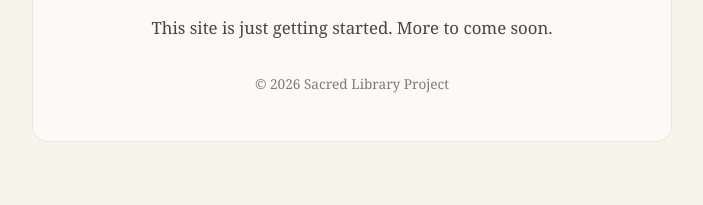
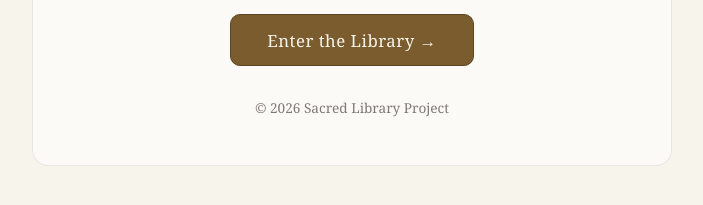
Before and after one commit to sacredlibraryproject/sacredlibraryproject.github.io, a plain HTML site: page index.html in a window 1280 px wide. Shown: the part 455-660 px from the top of the page, without its empty margins (288-991 px from the left). Drawn offline with Linux system fonts and the light colour scheme.

Commit message:
Add "Enter the Library" button linking to the app

```diff
--- a/index.html
+++ b/index.html
@@ -32,6 +32,26 @@
     h1 { font-size: clamp(2rem, 6vw, 3rem); margin: 0 0 0.5rem; letter-spacing: 0.02em; }
     .rule { width: 64px; height: 2px; background: currentColor; opacity: 0.4; margin: 1.25rem auto; }
     p { line-height: 1.7; font-size: 1.05rem; opacity: 0.85; }
+    .enter {
+      display: inline-block;
+      margin-top: 1.5rem;
+      padding: 0.85rem 2.25rem;
+      font-size: 1.05rem;
+      font-family: inherit;
+      letter-spacing: 0.03em;
+      text-decoration: none;
+      color: #f7f4ec;
+      background: #7a5c2e;
+      border: 1px solid #5c451f;
+      border-radius: 10px;
+      transition: background 0.2s ease, transform 0.1s ease;
+    }
+    .enter:hover { background: #8c6b38; }
+    .enter:active { transform: translateY(1px); }
+    @media (prefers-color-scheme: dark) {
+      .enter { color: #16130f; background: #d8bd86; border-color: #b89d68; }
+      .enter:hover { background: #e6cd99; }
+    }
     footer { margin-top: 2rem; font-size: 0.85rem; opacity: 0.6; }
   </style>
 </head>
@@ -40,7 +60,7 @@
     <h1>The Sacred Library Project</h1>
     <div class="rule"></div>
     <p>A gathering place for sacred texts, study, and reflection.</p>
-    <p>This site is just getting started. More to come soon.</p>
+    <a class="enter" href="https://sacredlibraryproject.duckdns.org">Enter the Library &rarr;</a>
     <footer>&copy; <span id="year"></span> Sacred Library Project</footer>
   </main>
   <script>document.getElementById("year").textContent = new Date().getFullYear();</script>
```
